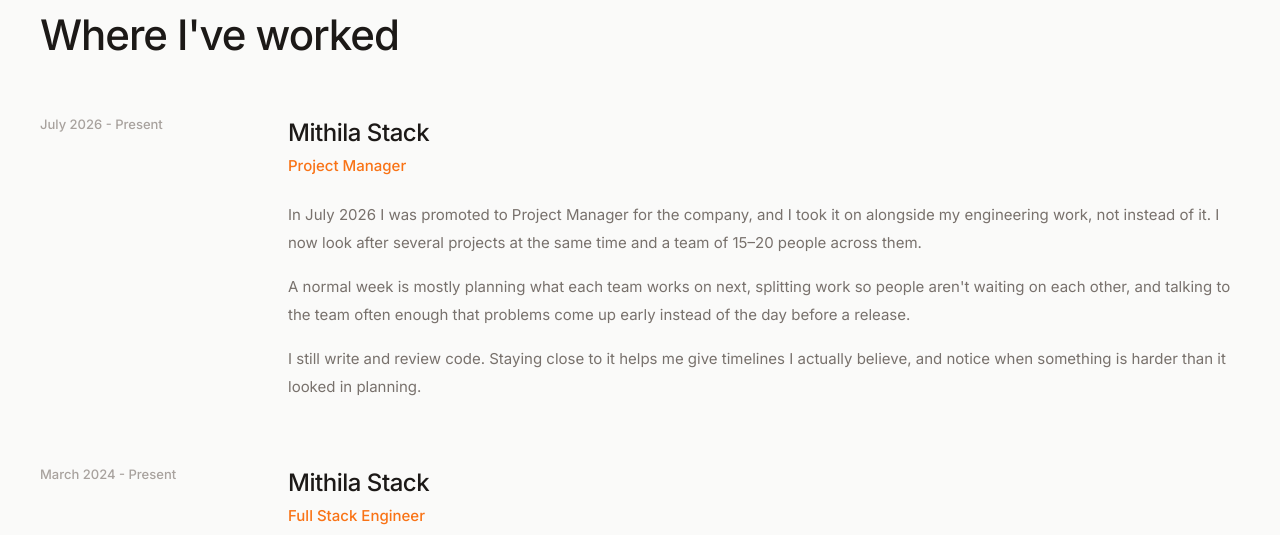
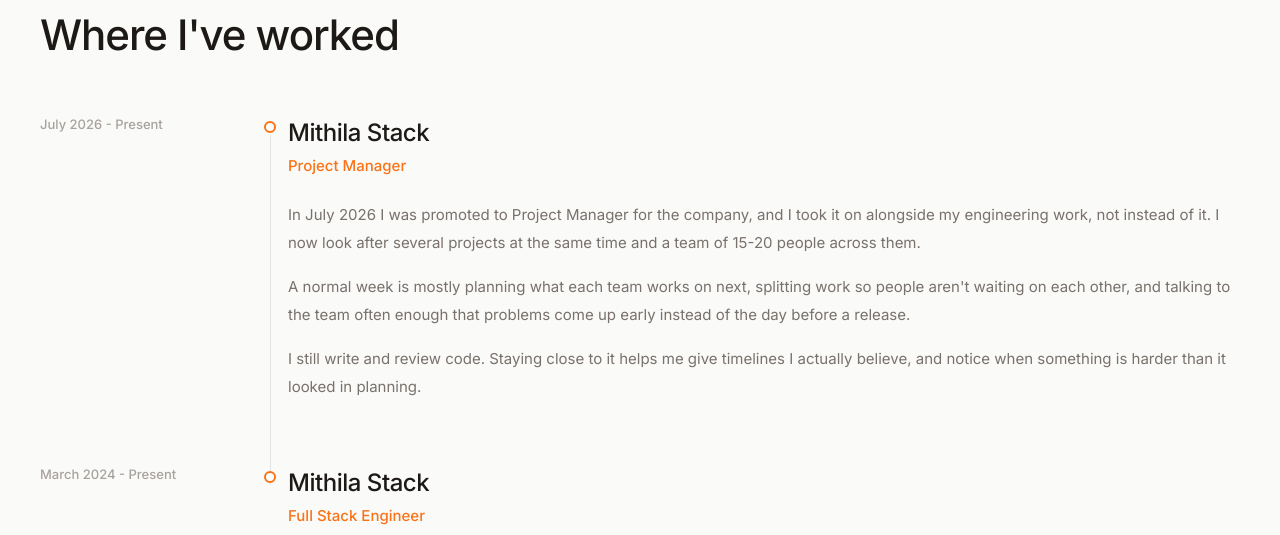
Before and after one commit to abhimehrr/iabhi_, a Next.js app: page / in a window 1280 px wide. Shown: the part 940-1475 px from the top of the page. Built offline with nearby package versions, Linux system fonts and the light colour scheme.

Commit message:
Enhance Experience section layout and update Project Manager details
- Added visual elements for improved layout in the Experience section.
- Corrected formatting in the Project Manager role description for consistency.

```diff
--- a/src/components/sections/Experience.tsx
+++ b/src/components/sections/Experience.tsx
@@ -47,11 +47,14 @@
                 </p>
 
                 <div className="mt-6 space-y-4 text-[15px] leading-7 text-secondary">
+                  <div className="absolute -left-6 top-1.5 hidden h-3 w-3 rounded-full border-2 border-accent-orange bg-surface md:block" />
+                  <div className="absolute -left-4.5 top-5 hidden h-full w-px bg-border md:block" />
+
                   <p>
                     In July 2026 I was promoted to Project Manager for the
                     company, and I took it on alongside my engineering work, not
                     instead of it. I now look after several projects at the same
-                    time and a team of 15–20 people across them.
+                    time and a team of 15-20 people across them.
                   </p>
                   <p>
                     A normal week is mostly planning what each team works on
@@ -80,8 +83,7 @@
               </div>
 
               <div className="relative pb-12 md:pb-16">
-                {/* <div className="absolute -left-6 top-1.5 hidden h-3 w-3 rounded-full border-2 border-accent-orange bg-surface md:block" />
-                <div className="absolute -left-[17px] top-5 hidden h-full w-px bg-border md:block" /> */}
+                <div className="absolute -left-6 top-1.5 hidden h-3 w-3 rounded-full border-2 border-accent-orange bg-surface md:block" />
 
                 <div>
                   <h3 className="text-[22px] font-medium tracking-[-0.02em] text-primary md:text-[24px]">
```
